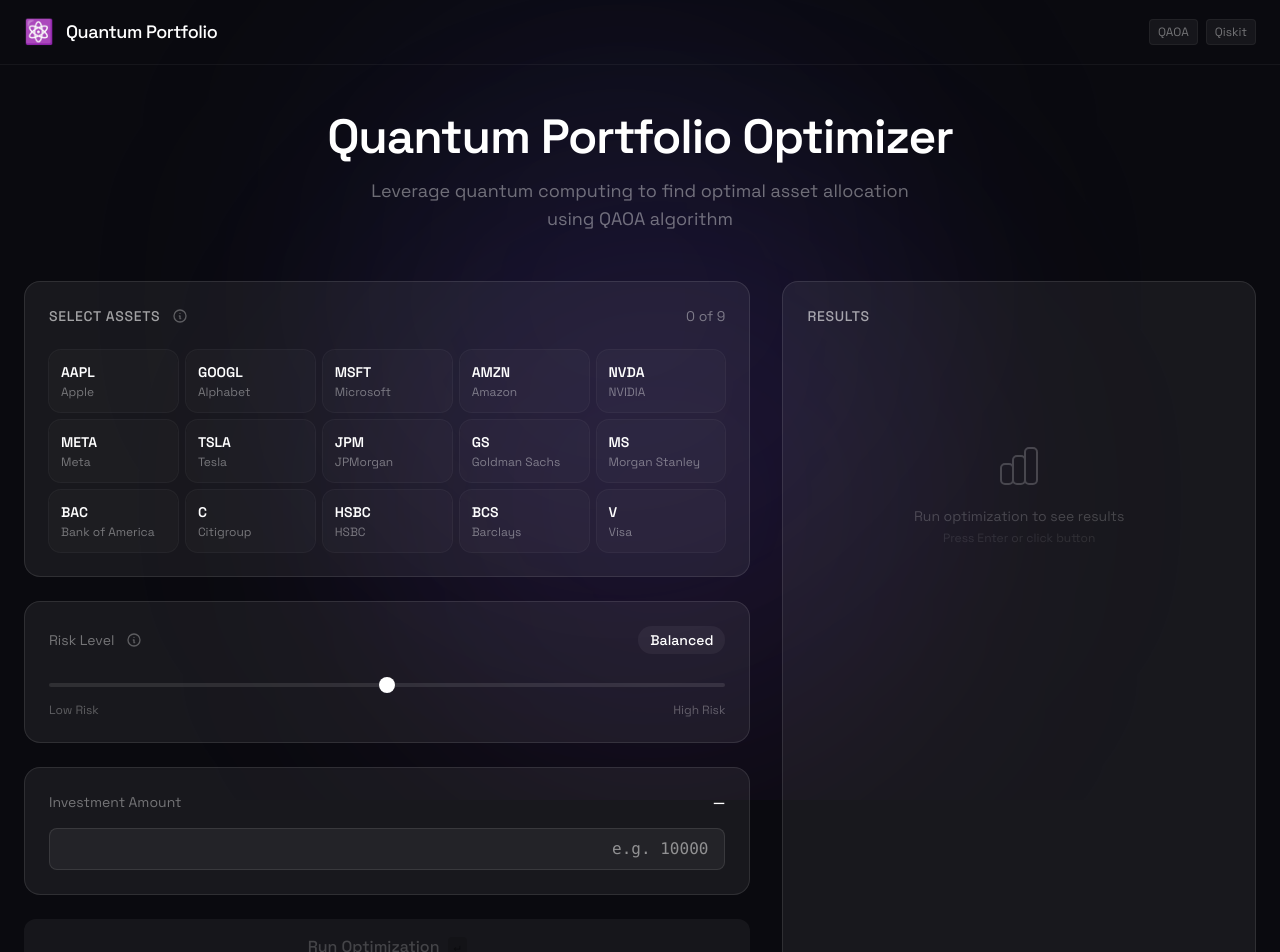
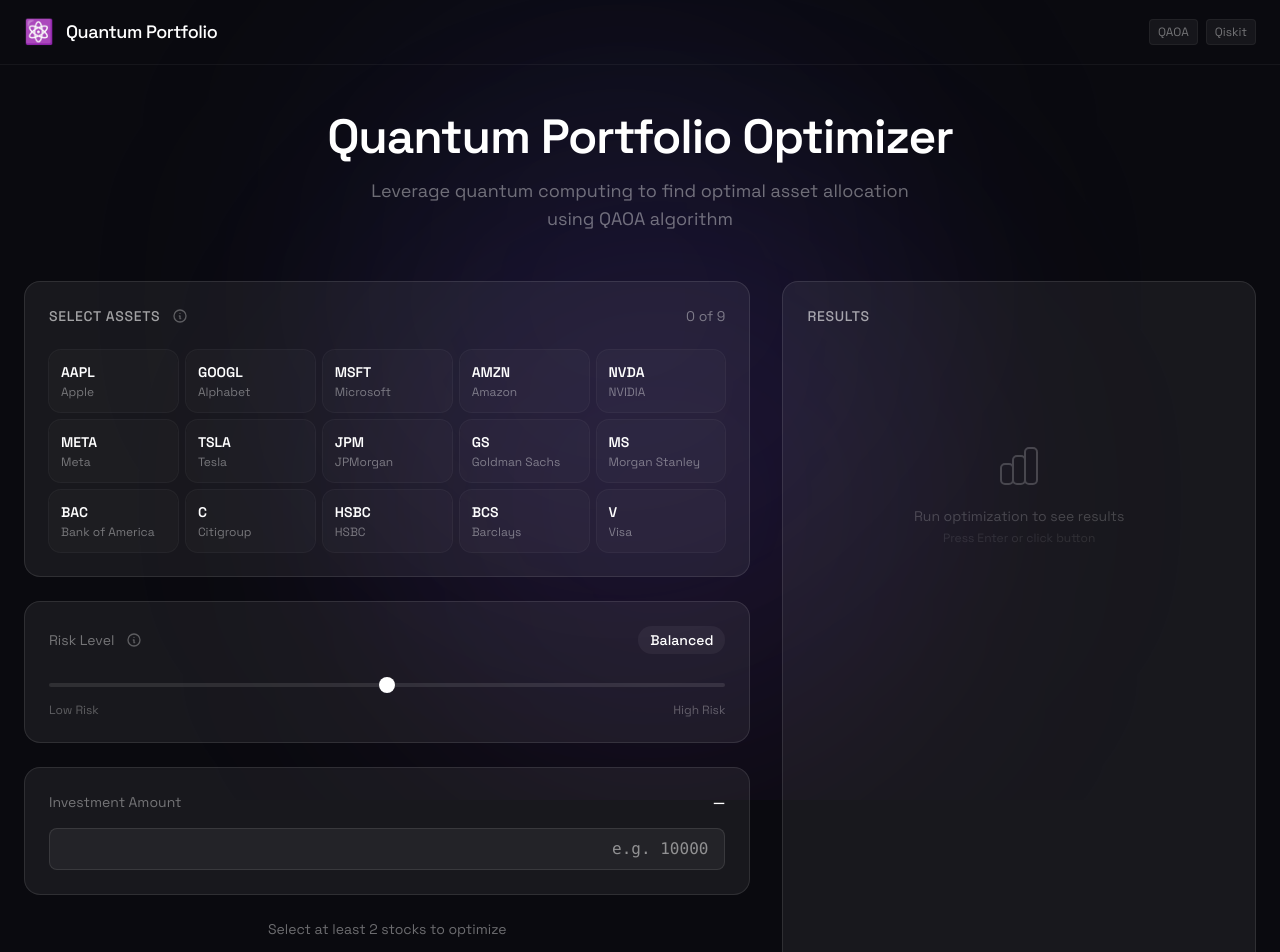
Before and after one commit to alvarogope/Quantum-Portfolio-Optimizer, a React (Vite) app in the folder frontend/: page / in a window 1280 px wide. Shown: the top 952 px of the page. Built offline with nearby package versions, Linux system fonts and the light colour scheme.

Commit message:
Add helper text for stock selection

```diff
--- a/frontend/src/App.jsx
+++ b/frontend/src/App.jsx
@@ -268,6 +268,12 @@
                 )}
               </div>
 
+              {selected.length < 2 && (
+                <p className="text-sm text-white/40 text-center mb-4">
+                  Select at least 2 stocks to optimize
+                </p>
+              )}
+
               {/* Button */}
               <button
                 onClick={optimize}
```
